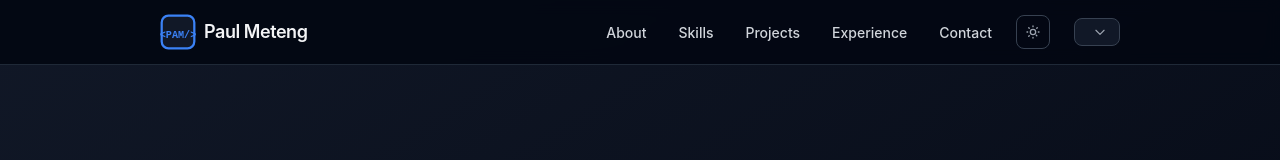
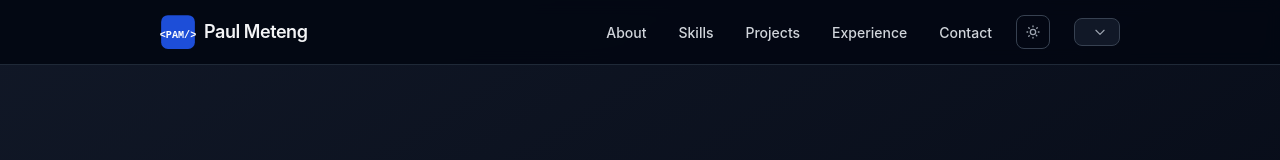
Before and after one commit to Arthuro1/portfolio, a Next.js app: page / in a window 1280 px wide. Shown: the top 160 px of the page. Built offline with nearby package versions, Linux system fonts and the light colour scheme.

Commit message:
fix: use solid blue filled logo (option 1)

```diff
--- a/components/Navbar.tsx
+++ b/components/Navbar.tsx
@@ -43,8 +43,8 @@ export default function Navbar() {
       <nav className="max-w-5xl mx-auto px-4 sm:px-6 lg:px-8 flex items-center justify-between h-16">
         <a href="#" className="flex items-center gap-2" aria-label="Home">
           <svg width="36" height="36" viewBox="0 0 64 64" xmlns="http://www.w3.org/2000/svg">
-            <rect x="3" y="3" width="58" height="58" rx="12" fill="white" stroke="#1d4ed8" strokeWidth="4" className="dark:[fill:#111827] dark:[stroke:#3b82f6]"/>
-            <text x="32" y="42" fontFamily="monospace" fontSize="18" fontWeight="700" fill="#1d4ed8" textAnchor="middle" className="dark:[fill:#3b82f6]">&lt;PAM/&gt;</text>
+            <rect x="2" y="2" width="60" height="60" rx="12" fill="#1d4ed8"/>
+            <text x="32" y="42" fontFamily="monospace" fontSize="18" fontWeight="700" fill="white" textAnchor="middle">&lt;PAM/&gt;</text>
           </svg>
           <span className="text-lg font-semibold tracking-tight text-gray-900 dark:text-gray-100">Paul Meteng</span>
         </a>
```
Also changed, not shown: public/favicon.svg.
